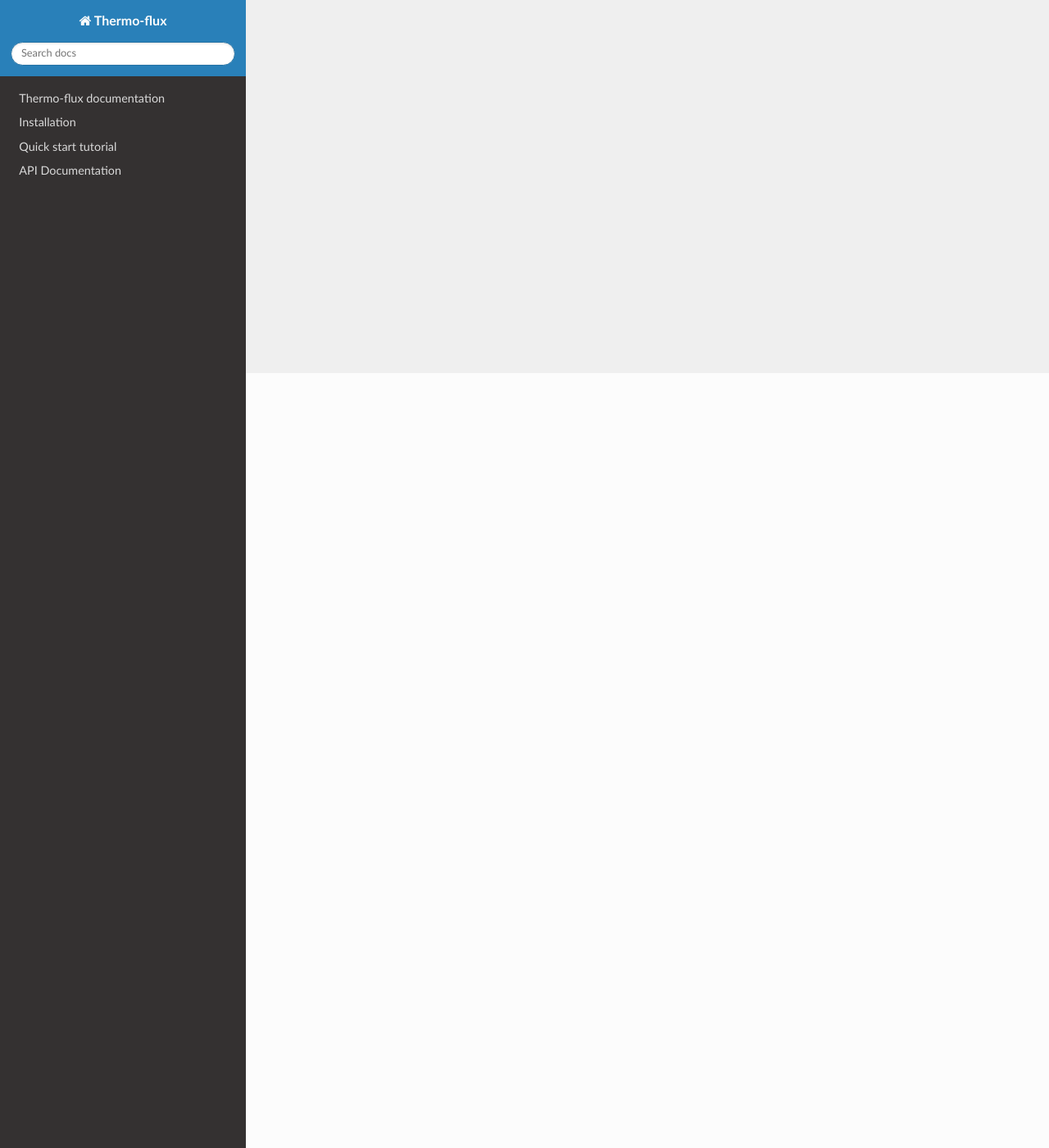
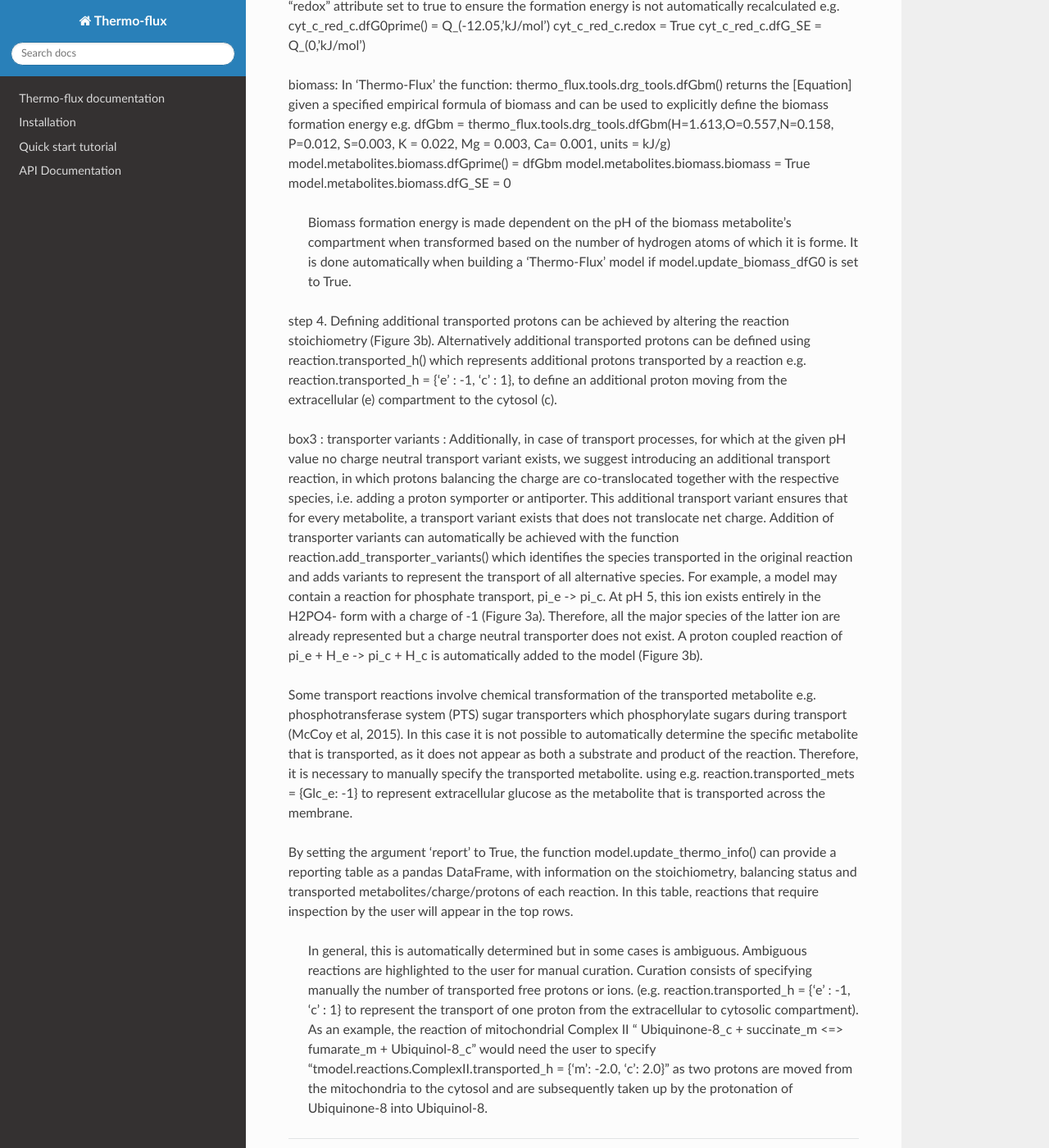
Before and after one commit to nfargier/thermoflux-rtd, a Sphinx documentation site: the page built from docs/extended_info.rst, in a window 1280 px wide and 1400 px high, scrolled down 945 px. Shown: the whole window at 82% size. Built offline with Sphinx 7.4.7 and the Read the Docs theme 3.1.0, drawn with Linux system fonts in a browser that asks for light colours; some of the changed text lies outside the part shown.

Commit message:
Update extended_info.rst

```diff
--- a/docs/extended_info.rst
+++ b/docs/extended_info.rst
@@ -12,3 +12,45 @@ metabolite.annotation = {'CHEBI’:’11111’, ‘kegg’:’C00000’}
 
  In ‘Thermo-Flux’, the average charge, average number of protons, and magnesium ions are returned by the function metabolite.average_charge_protons() which first interrogates the eQuilibrator compound and then uses the physical parameters defined in Step 1 to return the condition specific metabolite information.
 To facilitate the understanding of these latter average calculations, this function also returns the information on each species’ abundance and their charge, number of protons and magnesium ion (Figure 2c).
+
+
+
+Step 3. Calculation of Gibbs formation energies
+
+The function model.update_thermo_info() will automatically calculate the required parameters based on the defined physiochemical conditions (step 1) and the metabolites of the model will now have a defined transformed Gibbs formation energy ([Equation]) and an average charge and number of protons.
+
+box 2 :
+uncertainty
+(different default uncertainty can be specified with model.rmse_inf = Q_(3000, 'kJ/mol')),
+We can also estimate a non-zero Gibbs formation energy for metabolites with non-decomposable or unknown structures (see supplementary section “metabolites with unknown formation energy”). This is implemented by the fit_unknown_dfG0=True argument when estimating Gibbs formation energies.
+
+redox
+In ‘Thermo-Flux’ a formation energy and a standard error can be explicitly defined, and the “redox” attribute set to true to ensure the formation energy is not automatically recalculated e.g.
+cyt_c_red_c.dfG0prime() = Q_(-12.05,’kJ/mol')
+cyt_c_red_c.redox = True
+cyt_c_red_c.dfG_SE = Q_(0,’kJ/mol')
+
+biomass:
+In ‘Thermo-Flux’ the function: thermo_flux.tools.drg_tools.dfGbm() returns the [Equation] given a specified empirical formula of biomass and can be used to explicitly define the biomass formation energy e.g.
+dfGbm = thermo_flux.tools.drg_tools.dfGbm(H=1.613,O=0.557,N=0.158, P=0.012, S=0.003, K = 0.022, Mg = 0.003, Ca= 0.001, units = kJ/g)
+model.metabolites.biomass.dfGprime() = dfGbm
+model.metabolites.biomass.biomass = True
+model.metabolites.biomass.dfG_SE = 0
+
+
+ Biomass formation energy is made dependent on the pH of the biomass metabolite’s compartment when transformed based on the number of hydrogen atoms of which it is forme. It is done automatically when building a ‘Thermo-Flux’ model if model.update_biomass_dfG0 is set to True.
+
+
+step 4.
+Defining additional transported protons can be achieved by altering the reaction stoichiometry (Figure 3b). Alternatively additional transported protons can be defined using reaction.transported_h() which represents additional protons transported by a reaction e.g. reaction.transported_h = {'e' : -1, 'c' : 1}, to define an additional proton moving from the extracellular (e) compartment to the cytosol (c).
+
+box3 :
+transporter variants :
+Additionally, in case of transport processes, for which at the given pH value no charge neutral transport variant exists, we suggest introducing an additional transport reaction, in which protons balancing the charge are co-translocated together with the respective species, i.e. adding a proton symporter or antiporter. This additional transport variant ensures that for every metabolite, a transport variant exists that does not translocate net charge. Addition of transporter variants can automatically be achieved with the function reaction.add_transporter_variants() which identifies the species transported in the original reaction and adds variants to represent the transport of all alternative species. For example, a model may contain a reaction for phosphate transport, pi_e -> pi_c. At pH 5, this ion exists entirely in the H2PO4- form with a charge of -1 (Figure 3a). Therefore, all the major species of the latter ion are already represented but a charge neutral transporter does not exist. A proton coupled reaction of pi_e  + H_e -> pi_c + H_c is automatically added to the model (Figure 3b).
+
+Some transport reactions involve chemical transformation of the transported metabolite e.g. phosphotransferase system  (PTS) sugar transporters which phosphorylate sugars during transport (McCoy et al, 2015). In this case it is not possible to automatically determine the specific metabolite that is transported, as it does not appear as both a substrate and product of the reaction. Therefore, it is necessary to manually specify the transported metabolite. using e.g.
+reaction.transported_mets = {Glc_e: -1} to represent extracellular glucose as the metabolite that is transported across the membrane.
+
+By setting the argument ‘report’ to True, the function model.update_thermo_info() can provide a reporting table as a pandas DataFrame, with information on the stoichiometry, balancing status and transported metabolites/charge/protons of each reaction. In this table, reactions that require inspection by the user will appear in the top rows.
+
+ In general, this is automatically determined but in some cases is ambiguous. Ambiguous reactions are highlighted to the user for manual curation. Curation consists of specifying manually the number of transported free protons or ions. (e.g. reaction.transported_h = {'e' : -1, 'c' : 1} to represent the transport of one proton from the extracellular to cytosolic compartment). As an example, the reaction of mitochondrial Complex II " Ubiquinone-8_c + succinate_m <=> fumarate_m +   Ubiquinol-8_c” would need the user to specify "tmodel.reactions.ComplexII.transported_h = {'m': -2.0, 'c': 2.0}" as two protons are moved from the mitochondria to the cytosol and are subsequently taken up by the protonation of Ubiquinone-8  into Ubiquinol-8.
```
